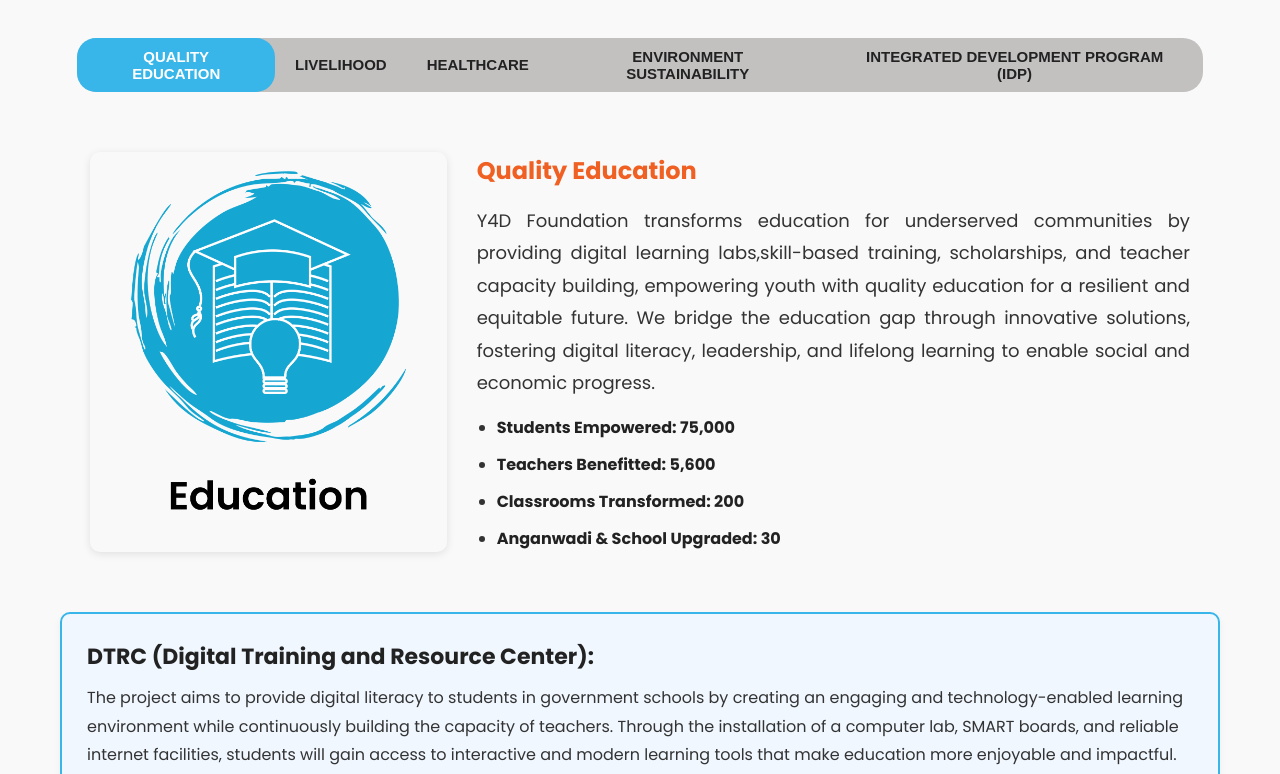
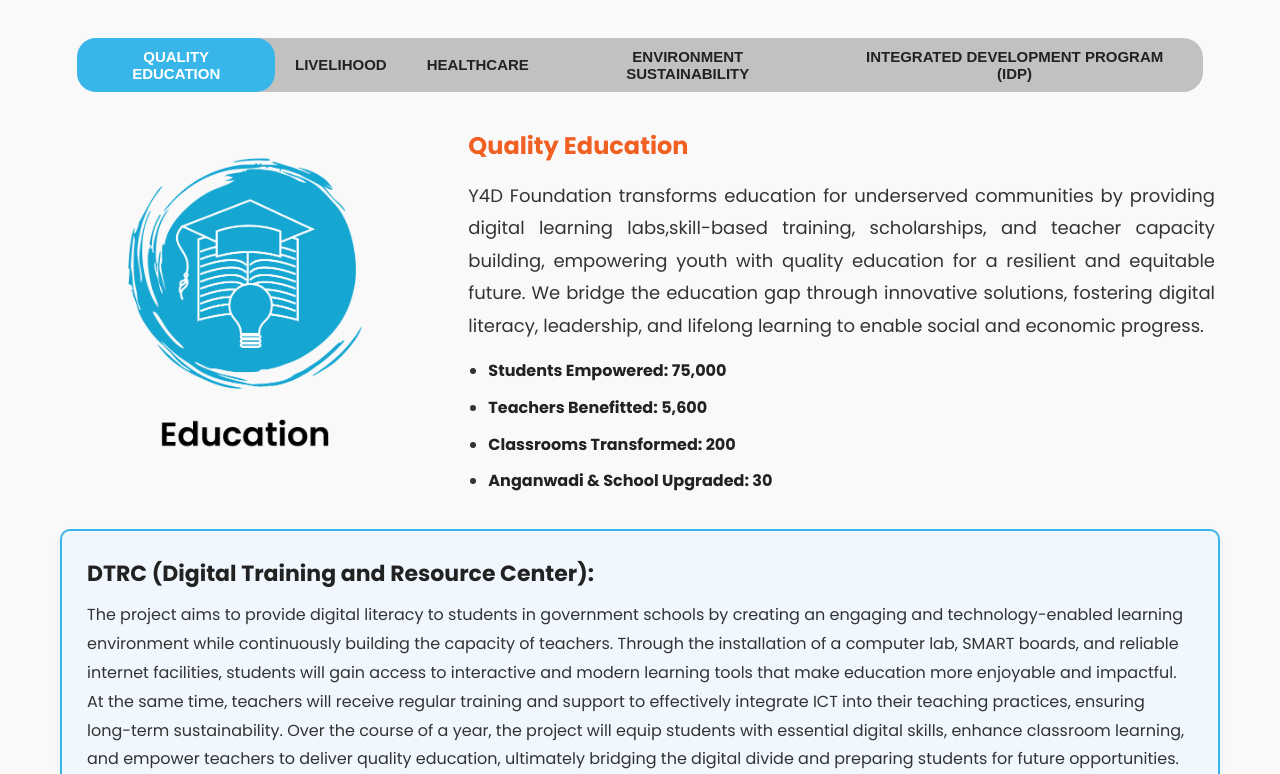
Before and after one commit to Shri0410/Y4D, a React (Vite) app in the folder frontend/: page /our-work in a window 1280 px wide. Shown: the part 664-1438 px from the top of the page. Built offline with nearby package versions, Linux system fonts and the light colour scheme; no server answers.

Commit message:
varad, little bit changes

```diff
--- a/frontend/src/pages/Home.css
+++ b/frontend/src/pages/Home.css
@@ -571,6 +571,13 @@
   transition: transform 0.3s ease, box-shadow 0.3s ease;
 }
 
+.intervention-card h3 {
+  font-size: 1.1rem;
+  font-weight: 600;
+  color: #333;
+  margin-bottom: 10px;
+}
+
 .intervention-card:hover {
   transform: translateY(-5px);
   box-shadow: 0 8px 20px rgba(0, 0, 0, 0.15);
@@ -580,7 +587,7 @@
   width: 150px;
   height: 150px;
   object-fit: contain;
-  margin: 0 auto 1rem;
+  margin: 0 auto;
 }
 
 .inter-btn {
--- a/frontend/src/pages/Home.jsx
+++ b/frontend/src/pages/Home.jsx
@@ -255,7 +255,7 @@ const Home = () => {
                 img: environment,
               },
               {
-                title: " Integrated Development Program",
+                title: "Integrated Development Program",
                 img: idp,
               },
             ].map((item, index) => (
--- a/frontend/src/pages/LegalReports.jsx
+++ b/frontend/src/pages/LegalReports.jsx
@@ -39,6 +39,7 @@ const LegalReports = () => {
     { title: "6) Goods and Service Tax (GST)", value: "27AAATY4684J1ZU" },
     { title: "7) TAN", value: "88302012554372" },
     { title: "8) CSR Registration Number", value: "CSR00000374" },
+    { title: "9) MSME", value: "MH20D0001233" },
   ];
 
   return (
--- a/frontend/src/pages/OurWork.css
+++ b/frontend/src/pages/OurWork.css
@@ -59,9 +59,10 @@
 /* Content layout: image left + text right */
 .work-content-container {
   display: flex;
-  align-items: flex-start;
+  align-items: center;
+  justify-content: center;
   gap: 30px;
-  padding: 30px;
+  padding: 5px;
   background: #f9f9f9;
 }
 
@@ -71,11 +72,11 @@
 
 .work-image img {
   width: 100%;
-  max-width: 400px;
-  height: 400px;
+  max-width: 330px;
+  margin-left: 15px;
+  height: 340px;
   border-radius: 10px;
   object-fit: cover;
-  box-shadow: 0px 2px 8px rgba(0, 0, 0, 0.1);
 }
 
 .work-text {
@@ -342,6 +343,7 @@
   .work-image img {
     max-width: 100%;
     height: 350px;
+    margin-left: 0px;
   }
 
   .work-tabs {
@@ -389,6 +391,7 @@
 
   .work-image img {
     max-width: 100%;
+    margin-left: 1px;
   }
 
   .work-text p {
```
